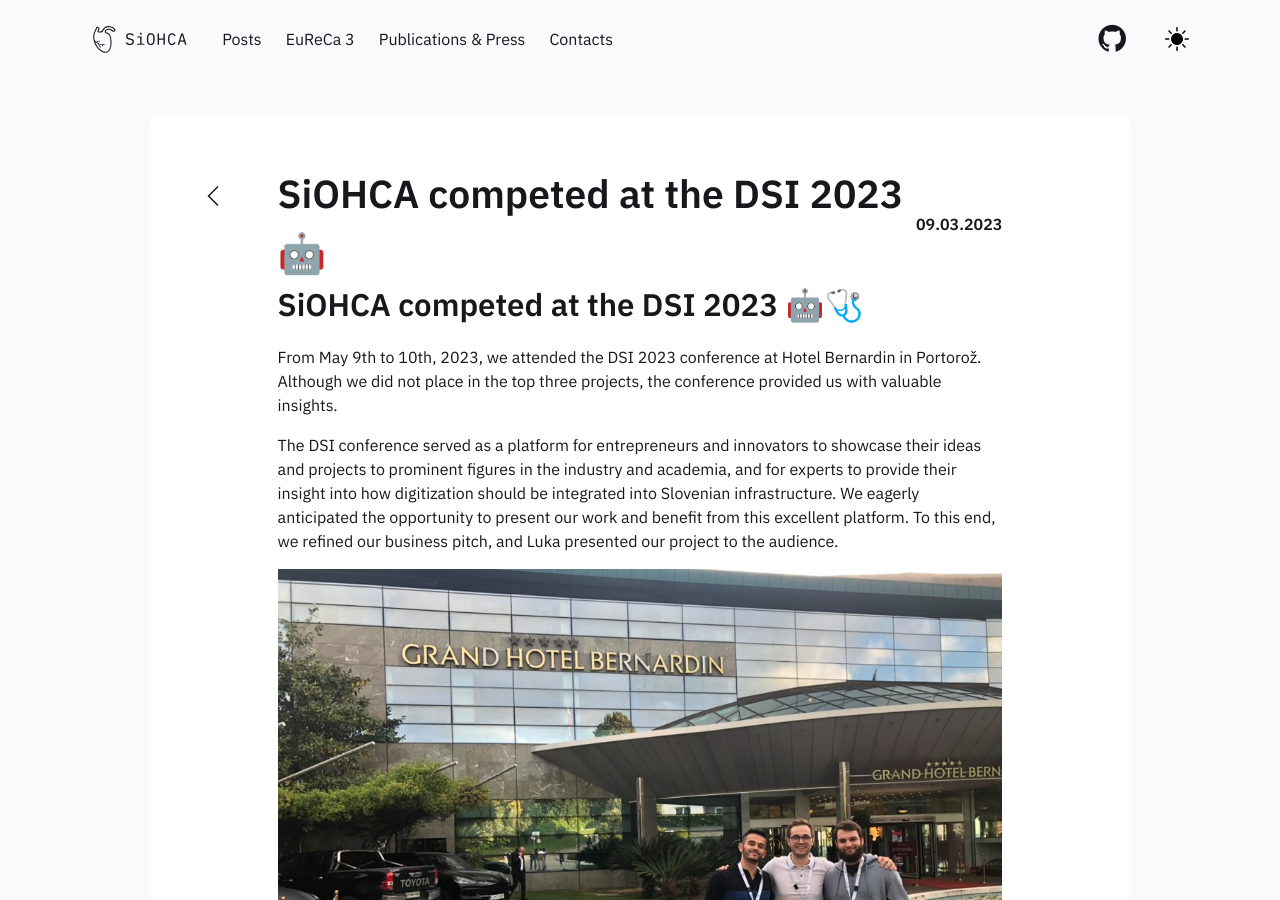
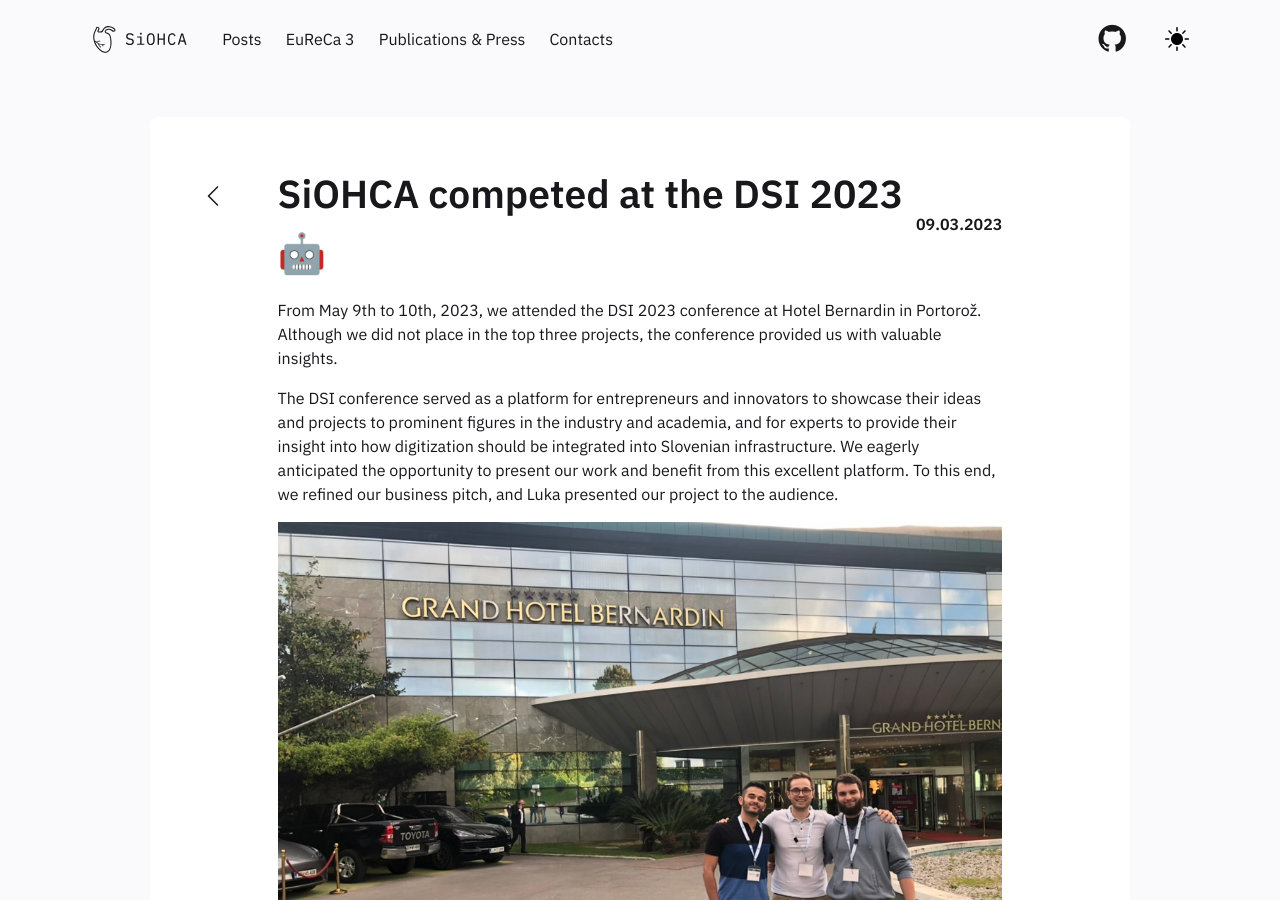
Before and after one commit to SterArcher/OHCA-registry-Slovenia, a Jekyll site: the page built from _posts/2023-05-09-DSI conference 2023.md, in a window 1280 px wide and 900 px high. Built offline with Jekyll 4.4.1, drawn with Linux system fonts in a browser that asks for light colours; nearby versions of some CDN libraries.

Commit message:
Update 2023-05-09-DSI conference 2023.md

```diff
--- a/_posts/2023-05-09-DSI conference 2023.md
+++ b/_posts/2023-05-09-DSI conference 2023.md
@@ -4,9 +4,6 @@
  categories: competition
  tags: siohca; competition; DSI
 ---
-
-
-## **SiOHCA competed at the DSI 2023** [🤖](https://emojipedia.org/robot/)[🩺](https://emojipedia.org/stethoscope/)
 
 From May 9th to 10th, 2023, we attended the DSI 2023 conference at Hotel Bernardin in Portorož. Although we did not place in the top three projects, the conference provided us with valuable insights.
 
```
